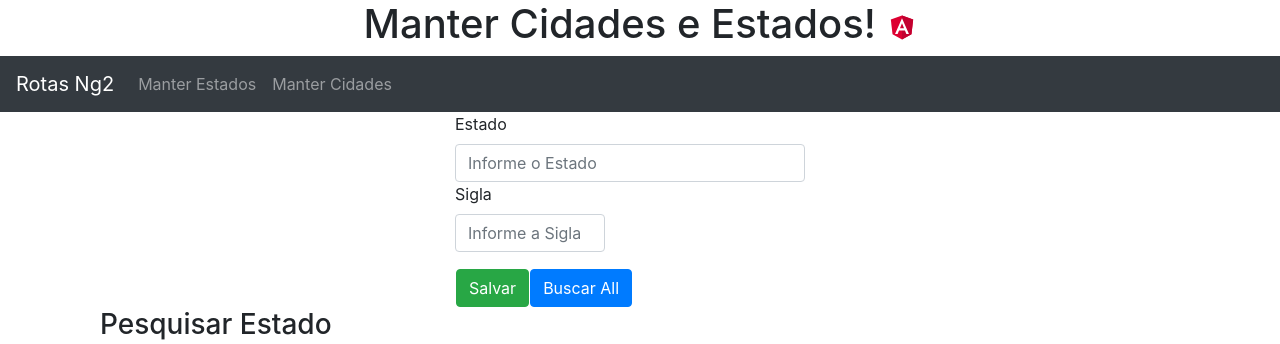
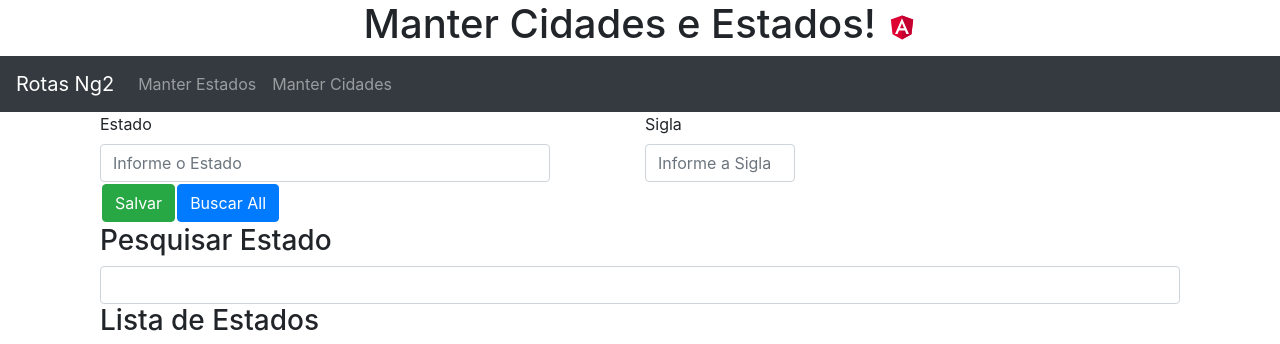
Before and after one commit to lucasdossantosdesouza/estados, an Angular app: page /estados in a window 1280 px wide. Shown: the top 344 px of the page. Built offline with nearby package versions, Linux system fonts and the light colour scheme; no server answers.

Commit message:
first commit

```diff
--- a/src/app/manter-estados/manter-estados.component.html
+++ b/src/app/manter-estados/manter-estados.component.html
@@ -1,26 +1,28 @@
 <section>
   <article>
-      <div class="container" style="width:400px;align-self: center">
+      <div class="container">
       <form>
-          <div class="form-group">
-              <label for="estado" >Estado</label>
-              <input  type="text" [(ngModel)]="estado.nome" name="nome" class="form-control"
-              placeholder="Informe o Estado" style="width:350px;">
+            <div class="form-row ">
+              <div class="col">
+                  <label for="estado" >Estado</label>
+                  <input  type="text" [(ngModel)]="estado.nome" name="nome" class="form-control"
+                  placeholder="Informe o Estado" style="width:450px;">
+              </div>
+              <div class="col">
+                  <label for="sigla" >Sigla</label>
+                  <input type="text"  [(ngModel)]="estado.sigla" name="sigla" class="form-control"
+                  placeholder="Informe a Sigla" style="width:150px">
+              </div>
+            </div>
+            <button (click)="salvarEstado()" class="btn btn-success" style="margin:2px">
+                Salvar</button>
+              <button (click)="buscarTodos()" class="btn btn-primary">Buscar All</button>
+      </form>
+      </div>
 
-              <label for="sigla" >Sigla</label>
-              <input type="text"  [(ngModel)]="estado.sigla" name="sigla" class="form-control"
-              placeholder="Informe a Sigla" style="width:150px">
-
-          </div>
-          <button (click)="salvarEstado()" class="btn btn-success" style="margin:1px">Salvar</button>
-          <button (click)="buscarTodos()" class="btn btn-primary">Buscar All</button>
-
-      </form>
-
-      </div>
       <div class="container">
         <h3>Pesquisar Estado</h3>
-        <input type="text" [(ngModel)]="filtro" class="form-control" (keyup.enter)="buscarPorNome()">
+        <input type="text" [(ngModel)]="filtro" class="form-control" (keyup)="buscarPorNome()">
       </div>
       <div class="container">
             <h3 class="page-header">Lista de Estados
```
